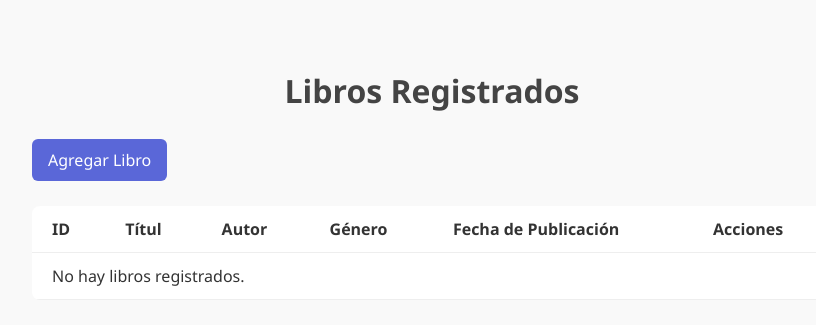
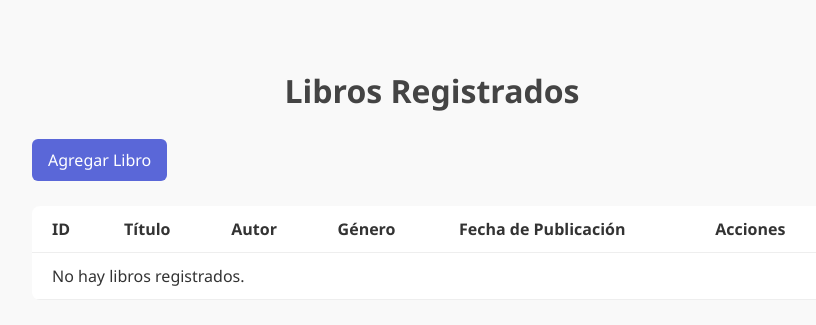
Before and after one commit to Christho123/CRUD-DJANGO, a Django app: page / in a window 1280 px wide. Shown: the top 325 px of the page, without its empty margins (208-1024 px from the left). Run offline with Django 5.2, Linux system fonts and the light colour scheme; data that the repository does not hold is empty.

Commit message:
Correcion #15

```diff
--- a/productos/templates/productos/lista_libros.html
+++ b/productos/templates/productos/lista_libros.html
@@ -11,7 +11,7 @@
     <thead>
         <tr>
             <th>ID</th>
-            <th>Títul</th>
+            <th>Título</th>
             <th>Autor</th>
             <th>Género</th>
             <th>Fecha de Publicación</th>
```
Also changed, not shown: .github/workflows/django-tests.yml.
